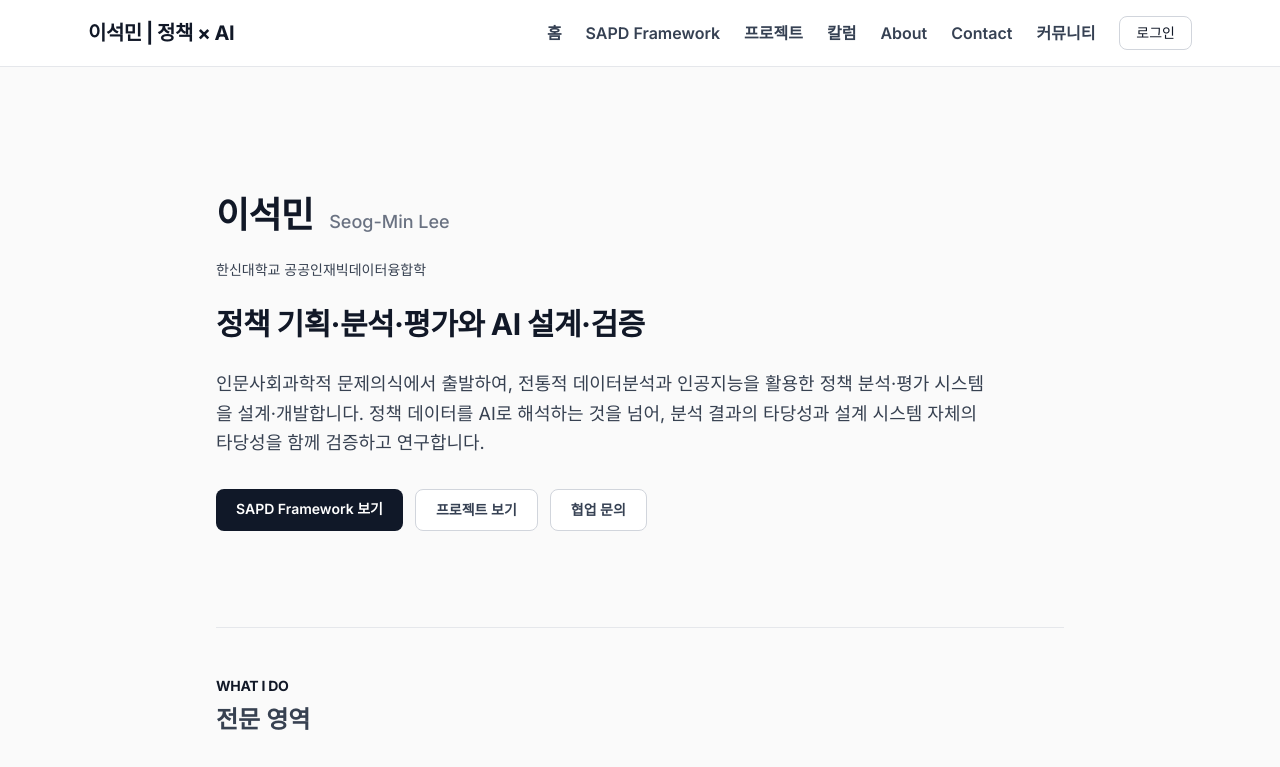
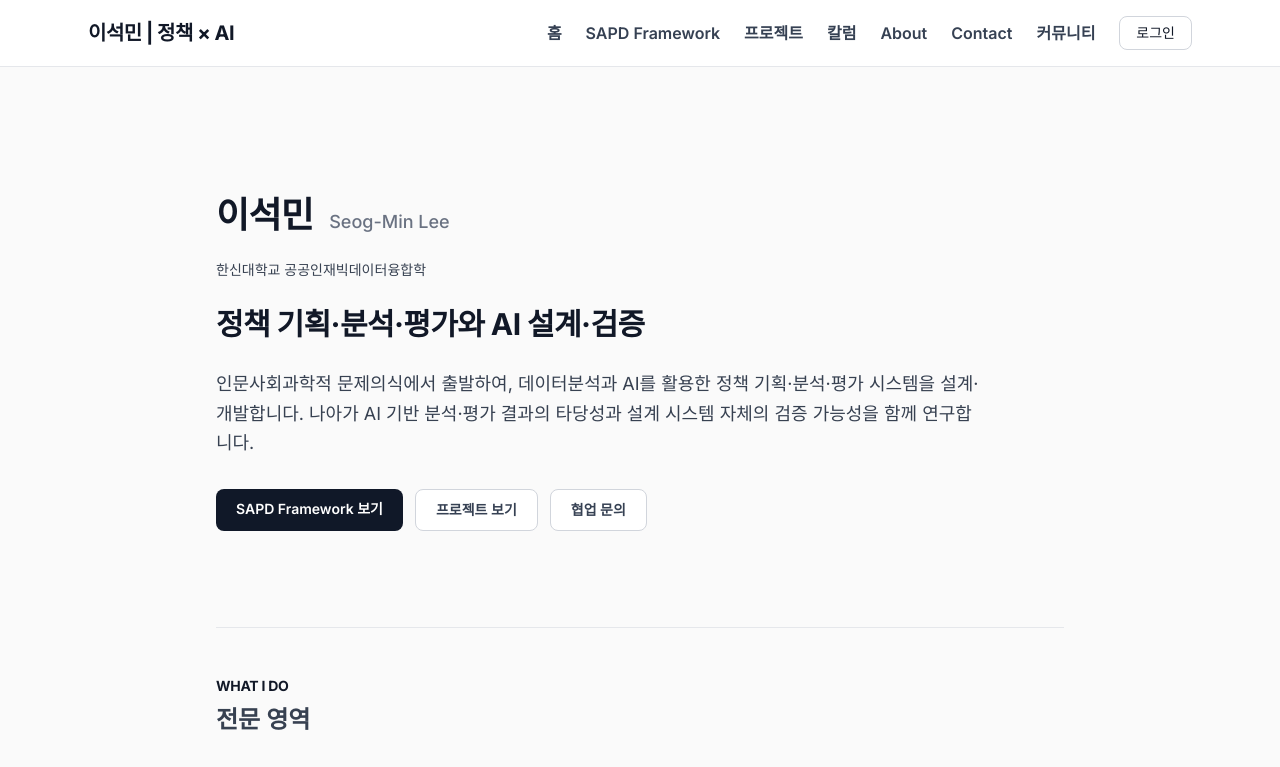
Before and after one commit to LeeSeogMin/my-life, a Next.js app: page / in a window 1280 px wide. Shown: the top 767 px of the page. Built offline with nearby package versions, Linux system fonts and the light colour scheme; no server answers.

Commit message:
feat: refine policy analysis description for clarity and precision; add draft for key services

```diff
--- a/src/app/page.tsx
+++ b/src/app/page.tsx
@@ -21,8 +21,8 @@ export default function Home() {
         </h2>
 
         <p className="text-lg text-gray-600 leading-relaxed max-w-3xl mb-8">
-          인문사회과학적 문제의식에서 출발하여, 전통적 데이터분석과 인공지능을 활용한 정책 분석·평가 시스템을 설계·개발합니다.
-          정책 데이터를 AI로 해석하는 것을 넘어, 분석 결과의 타당성과 설계 시스템 자체의 타당성을 함께 검증하고 연구합니다.
+          인문사회과학적 문제의식에서 출발하여, 데이터분석과 AI를 활용한 정책 기획·분석·평가 시스템을 설계·개발합니다.
+          나아가 AI 기반 분석·평가 결과의 타당성과 설계 시스템 자체의 검증 가능성을 함께 연구합니다.
         </p>
 
         {/* CTA 3개 */}
```
Also changed, not shown: 1 other file (tests, documents, lock files or other folders).
